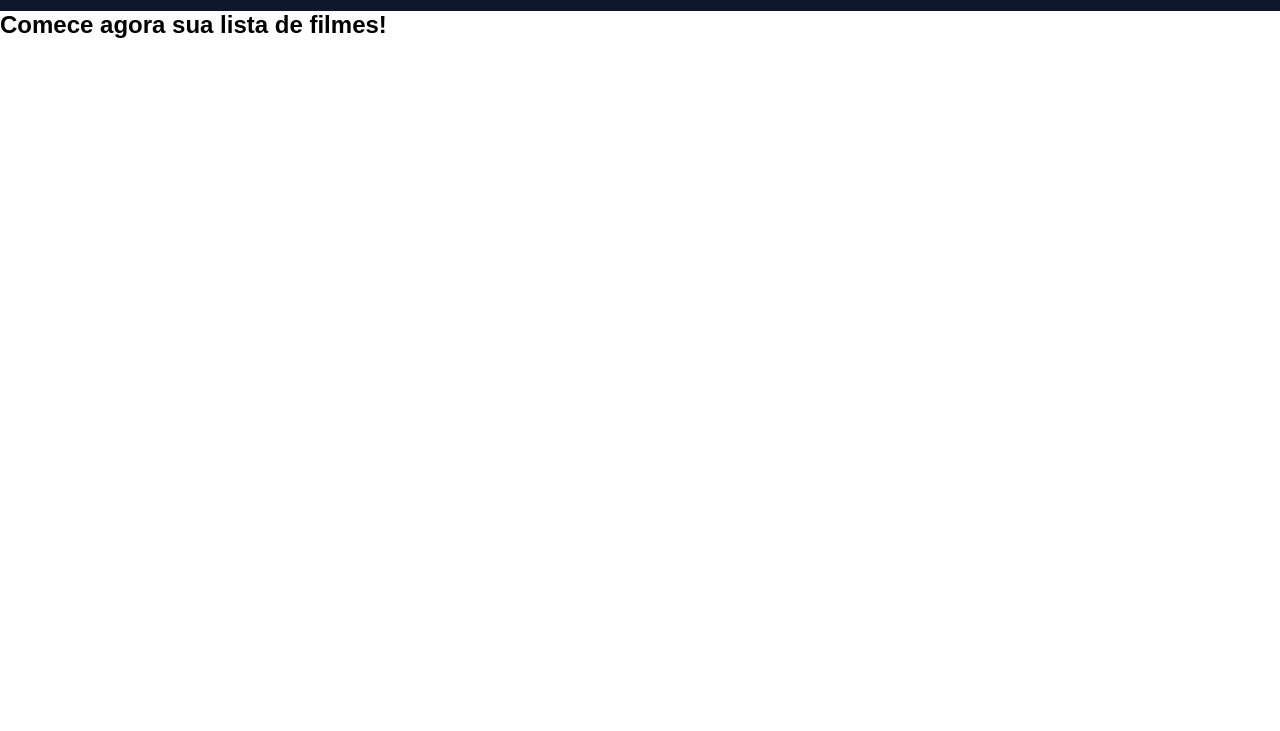
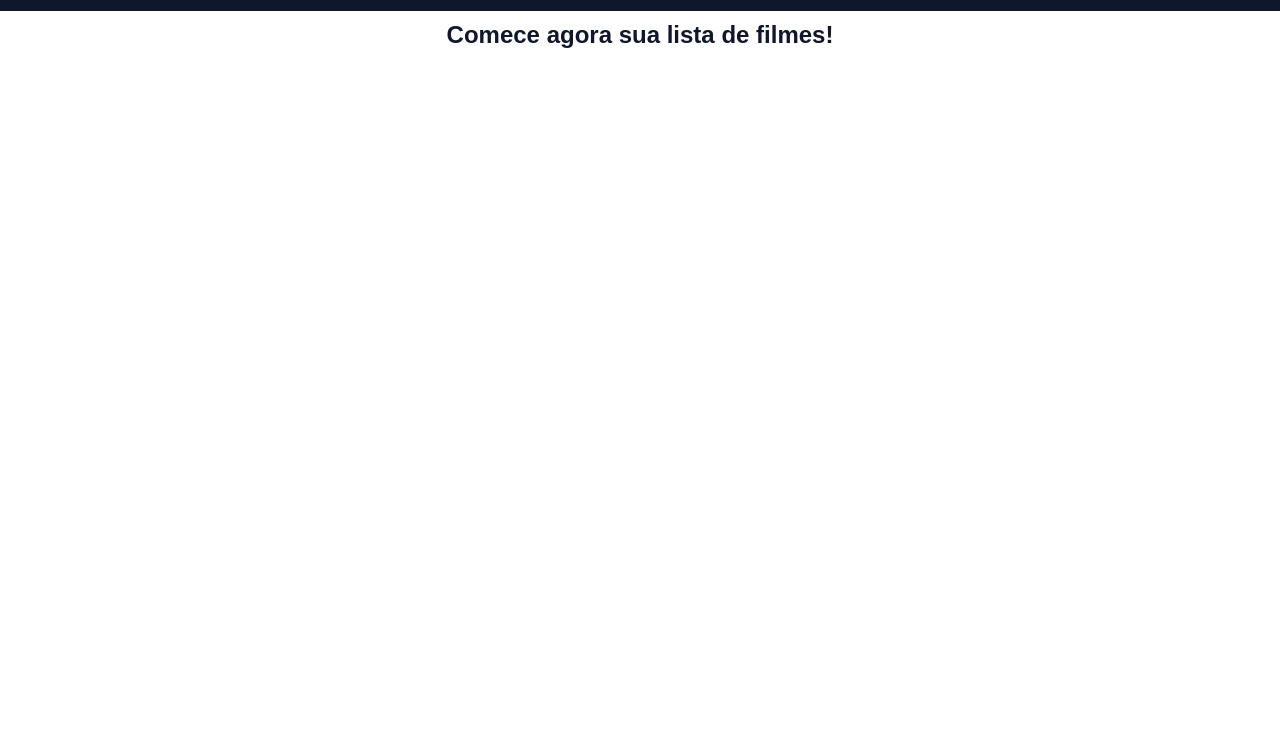
Before and after one commit to lzeduardo-dev/Playlist-de-filmes, a website built with Vite: page playlist-filmes/index.html in a window 1280 px wide. Shown: the part 69-800 px from the top of the page. Built offline with nearby package versions, Linux system fonts and the light colour scheme.

Commit message:
feat: adiciona a estilização do header da página

```diff
--- a/playlist-filmes/src/style.css
+++ b/playlist-filmes/src/style.css
@@ -1,7 +1,7 @@
 :root{
   --primary-color: #0f172a;;
   --light-primary:#006aa8;
-  --lightest-color:#e9ebd5;
+  --lightest-color:#e1e2cc;
   --secondary-color:#774936;
   --light-secondary:#b97e64;
 }
@@ -113,3 +113,9 @@ header h2 i {
   background-color: #043A5A;
   cursor: pointer;
 }
+
+main > h2{
+  color: var(--primary-color);
+  text-align: center;
+  padding-top: 10px;
+}
```
